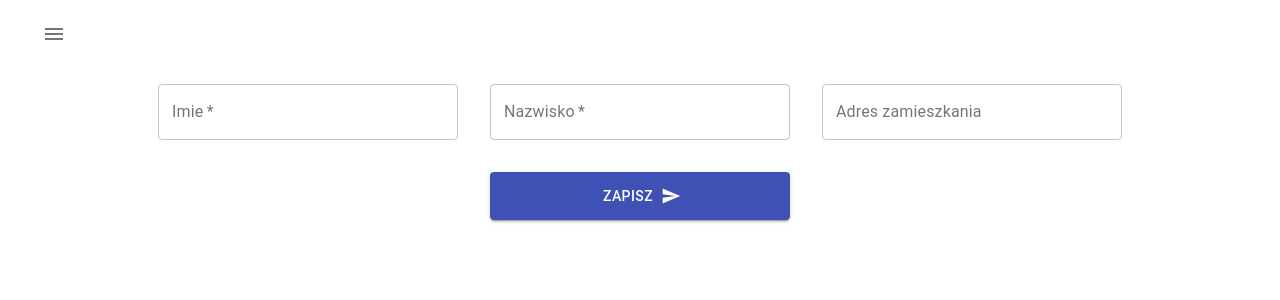
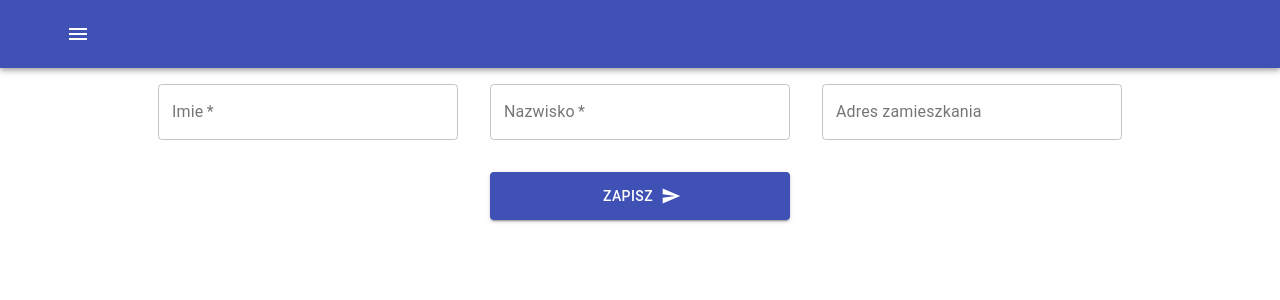
Before and after one commit to TiPiKej/projekt-pierwszy, a React (Create React App) app: page / in a window 1280 px wide. Shown: the top 300 px of the page. Built offline with nearby package versions, Linux system fonts and the light colour scheme.

Commit message:
Update Nav.js

```diff
--- a/src/components/Nav.js
+++ b/src/components/Nav.js
@@ -1,4 +1,4 @@
-import { Divider, IconButton, List, ListItem, ListItemText } from "@material-ui/core";
+import { AppBar, Divider, IconButton, List, ListItem, ListItemText, Toolbar } from "@material-ui/core";
 import Drawer from "@material-ui/core/Drawer";
 import { Menu, Close } from '@material-ui/icons';
 import { useState } from "react";
@@ -40,11 +40,16 @@ function Nav({setView, viewsList}) {
   return (
     <div className="Nav">
 
-      <IconButton
-        onClick={openNav}
-        className={styles.openButton}>
-        <Menu />
-      </IconButton>
+      <AppBar position="static">
+        <Toolbar>
+          <IconButton
+            onClick={openNav}
+            className={styles.openButton}
+            color='inherit'>
+            <Menu />
+          </IconButton>
+        </Toolbar>
+      </AppBar>
 
       <Drawer
         variant="persistent"
```
